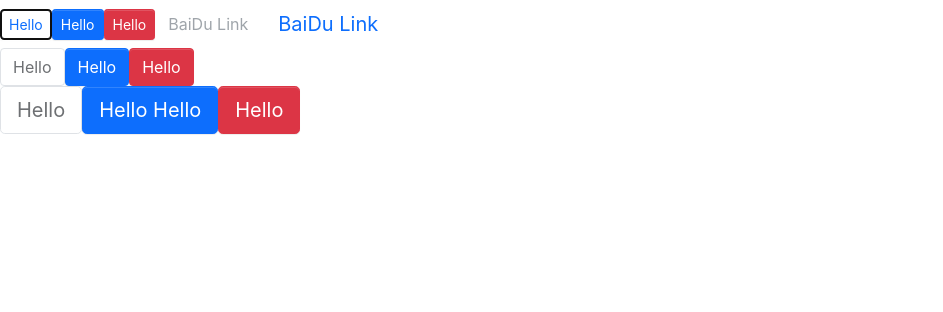
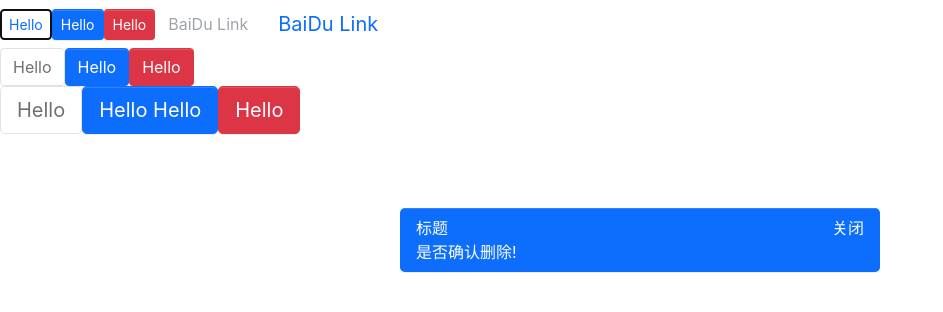
Before and after one commit to boom-sakalaka/stepup, a React (Create React App) app: page / in a window 1280 px wide. Shown: the top 312 px of the page, without its empty margins (0-943 px from the left). Built offline with nearby package versions, Linux system fonts and the light colour scheme.

Commit message:
添加 alert 组件

```diff
--- a/src/App.tsx
+++ b/src/App.tsx
@@ -1,7 +1,9 @@
-import React from 'react';
+import React,{useState} from 'react';
 import Button,{ButtonType,ButtonSize} from './components/Button/button'
+import Alert ,{AlertType} from './components/Alert/alert'
 
 function App() {
+  const [isShowAlert,setIsShowAlert] = useState(true)
   return (
     <div className="App">
       <header className="App-header">
@@ -19,7 +21,16 @@ function App() {
         <Button btnType={ButtonType.Primary} size={ButtonSize.large}>Hello Hello</Button>
         <Button btnType={ButtonType.Danger} size={ButtonSize.large}>Hello</Button>
         <br/>
-
+        <Alert
+          content ='是否确认删除!'
+          title ='标题'
+          alertType={AlertType.Success}
+          showClose= {true}
+          isShowAlert = {isShowAlert}
+          onClick= {() => {
+            setIsShowAlert(false)
+          }}
+        />
       </header>
     </div>
   );
--- /dev/null
+++ b/src/components/Alert/_style.scss
@@ -0,0 +1,37 @@
+.alert {
+  position: fixed;
+  left: 50%;
+  top: 30%;
+  font-weight: $btn-font-weight;
+  line-height: $btn-line-height;
+  color: $white;
+  display: inline-block;
+  padding: $btn-padding-y-lg $btn-padding-x-lg;
+  min-width: 30rem;
+  transform: translate(-50%,-50%);
+  box-shadow: $btn-box-shadow;
+  border-radius: $border-radius-lg;
+  cursor: pointer;
+  .alert-closeIcon {
+    position: absolute;
+    right: 1rem;
+    top: $btn-padding-y-lg;
+  }
+}
+
+.alert-default {
+  @include alert-style($white ,$black)
+}
+
+
+.alert-success {
+  @include alert-style($primary,$white)
+}
+
+.alert-danger {
+  @include alert-style($danger,$white)
+}
+
+.alert-warning {
+  @include alert-style($warning,$white)
+}
--- /dev/null
+++ b/src/components/Alert/alert.tsx
@@ -0,0 +1,59 @@
+import React from 'react'
+import classNames from 'classnames'
+
+export enum AlertType {
+  Success = 'success',
+  Default = 'default',
+  Danger = 'danger',
+  Warning = 'warning',
+}
+
+interface BaseAlertProps {
+  className ?: string;
+  alertType ?: AlertType;
+  showClose ?: boolean;
+  title ?: string;
+  content ?: string;
+  isShowAlert : boolean;
+}
+
+type NativeAlertProps = BaseAlertProps & React.ButtonHTMLAttributes<HTMLElement>
+type AnchorAlertProps = BaseAlertProps & React.AnchorHTMLAttributes<HTMLElement>
+export type AlertProps = Partial<NativeAlertProps & AnchorAlertProps>
+
+const Alert: React.FC<AlertProps> = (props) => {
+  const {
+    className,
+    alertType,
+    showClose,
+    title,
+    content,
+    isShowAlert,
+    onClick,
+    ...restProps
+  } = props
+  const classes = classNames('alert', className, {
+    [`alert-${alertType}`] : alertType
+  })
+  if(isShowAlert){
+    return (
+      <div
+      className={classes}
+      { ...restProps}
+      >
+     {showClose ? <div className="alert-closeIcon" onClick={onClick}>关闭</div> : ''}
+     { title ? <div className="alert-title">{title}</div>: ''}
+     { content ? <div className="alert-content">{content}</div> : ''}
+    </div>
+    )
+  }else {
+    return (<div style={{display:"none"}}></div>)
+  }
+}
+
+export default Alert
+
+Alert.defaultProps = {
+  showClose: true,
+  alertType: AlertType.Default
+}
--- a/src/styles/_mixin.scss
+++ b/src/styles/_mixin.scss
@@ -33,3 +33,8 @@
     border-color: $border;
   }
 }
+
+@mixin alert-style ($background,$color){
+  background: $background;
+  color: $color;
+}
--- a/src/styles/index.scss
+++ b/src/styles/index.scss
@@ -8,3 +8,6 @@
 
 // button
 @import '../components/Button/style';
+
+// alert
+@import '../components/Alert/style'
```
Also changed, not shown: 1 other file (tests, documents, lock files or other folders).
